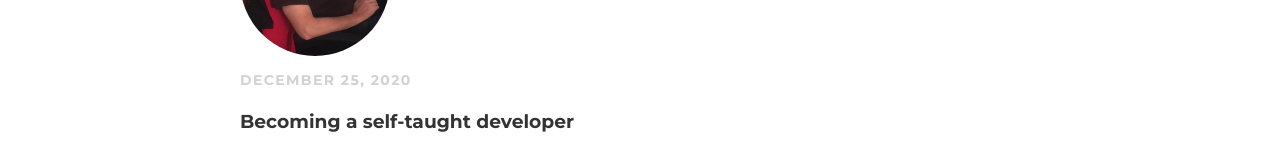
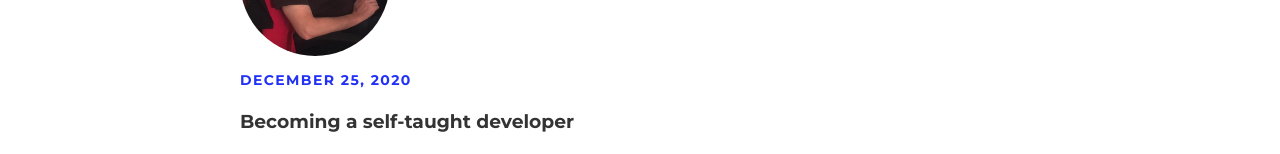
Before and after one commit to thomasmc214/.github.io, a plain HTML site: page index.html in a window 1280 px wide. In both pictures the pointer is over the element "DECEMBER 25, 2020". Shown: the part 304-458 px from the top of the page. Drawn offline with Linux system fonts and the light colour scheme.

Commit message:
Update style.css

```diff
--- a/style.css
+++ b/style.css
@@ -112,6 +112,9 @@ p {
     line-height: 1.5;
 }
 
+p:hover{
+    color:#2331f6
+}
 .about {
     text-align: center;
 }
```
